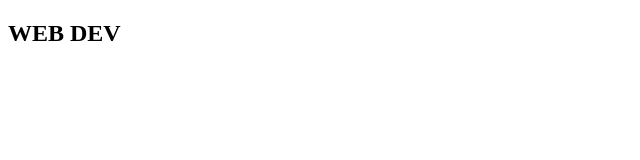
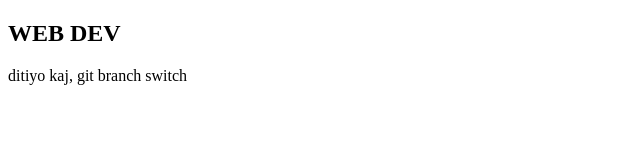
Before and after one commit to Xisan27/project-one, a plain HTML site: page index.html in a window 1280 px wide. Shown: the whole page, without its empty margins (0-640 px from the left). Drawn offline with Linux system fonts and the light colour scheme.

Commit message:
ditiyo attemp

```diff
--- a/index.html
+++ b/index.html
@@ -8,5 +8,7 @@
 </head>
 <body>
     <h2>WEB DEV</h2>
+<p>ditiyo kaj, git branch switch
+    </p>
 </body>
 </html>
```
